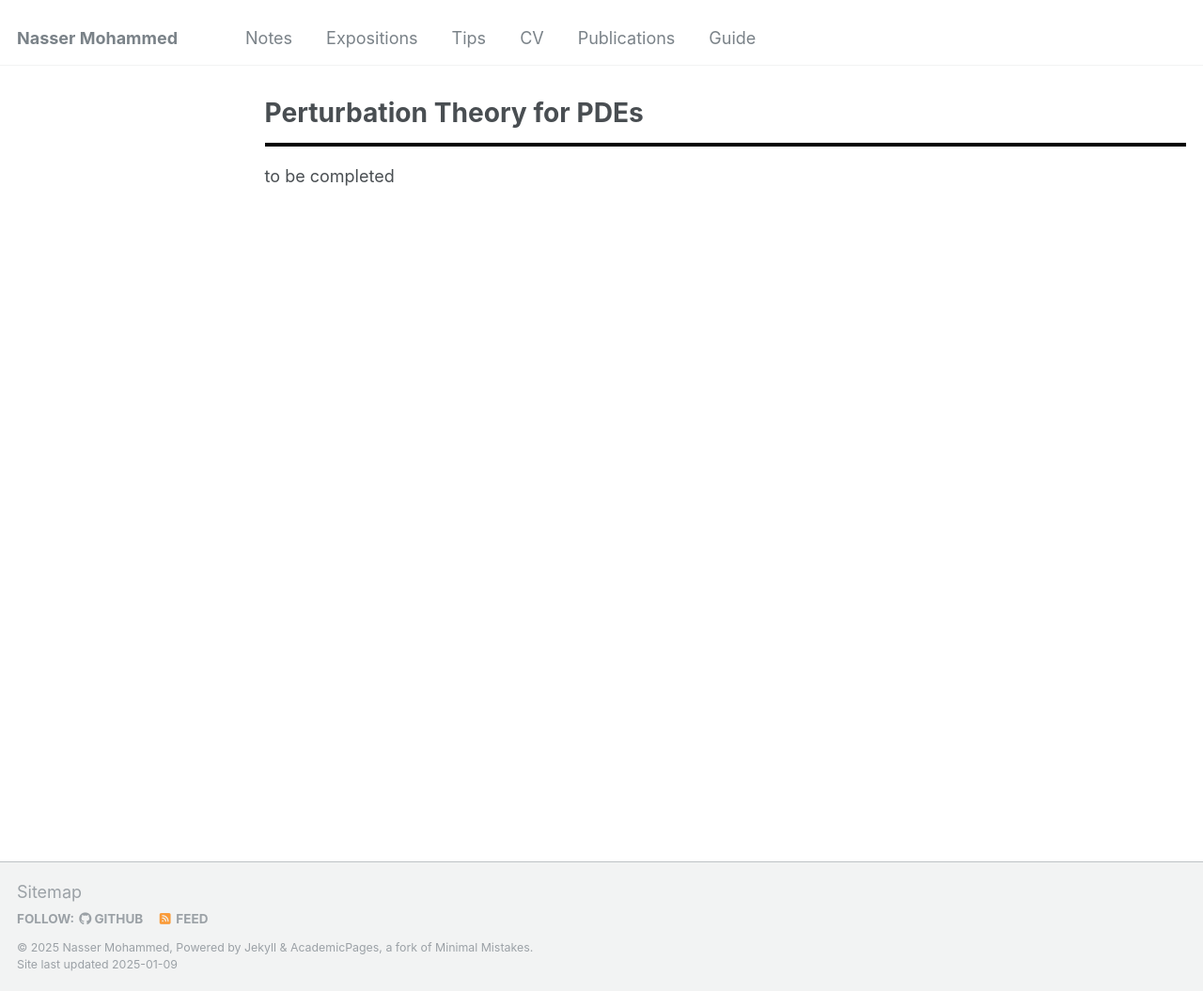
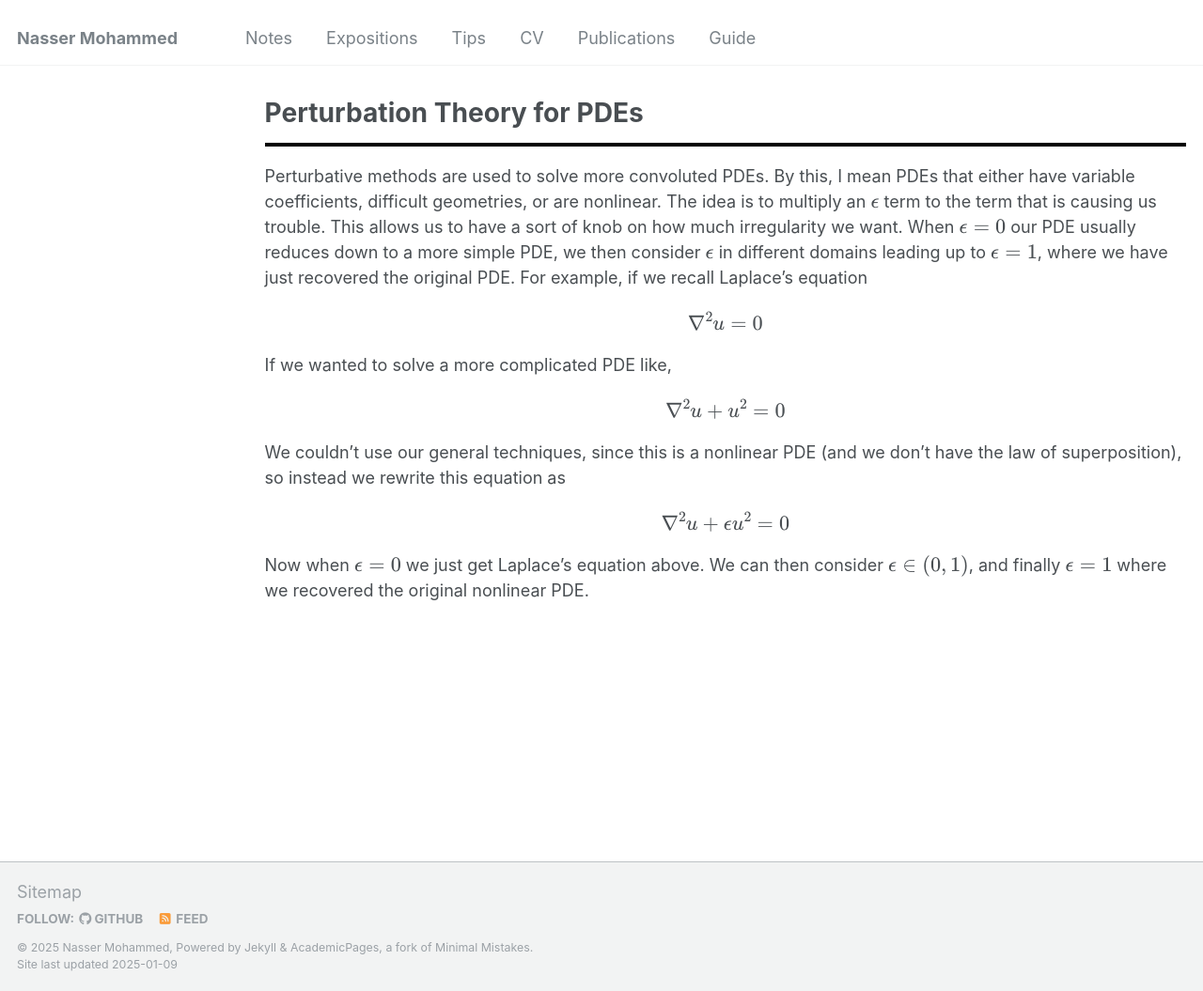
Before and after one commit to Nasser-Mohammed/Nasser-Mohammed.github.io, a Jekyll site: the page built from _pages/notes/pde/perturbation-theory.md, in a window 1280 px wide and 1055 px high. Shown: the whole window at 94% size. Built offline with Jekyll 4.4.1, drawn with Linux system fonts in a browser that asks for light colours.

Commit message:
Update perturbation-theory.md

```diff
--- a/_pages/notes/pde/perturbation-theory.md
+++ b/_pages/notes/pde/perturbation-theory.md
@@ -5,4 +5,10 @@
 author_profile: false
 ---
 <hr style="border: 2px solid black;">
-to be completed
+Perturbative methods are used to solve more convoluted PDEs. By this, I mean PDEs that either have variable coefficients, difficult geometries, or are nonlinear. The idea is to multiply an \\(\epsilon\\) term to the term that is causing us trouble. This allows us to have a sort of knob on how much irregularity we want. When \\(\epsilon = 0\\) our PDE usually reduces down to a more simple PDE, we then consider \\(\epsilon\\) in different domains leading up to \\(\epsilon = 1\\), where we have just recovered the original PDE. For example, if we recall Laplace's equation
+\\[\nabla^2 u = 0\\]
+If we wanted to solve a more complicated PDE like,
+\\[\nabla^2 u + u^2 = 0\\]
+We couldn't use our general techniques, since this is a nonlinear PDE (and we don't have the law of superposition), so instead we rewrite this equation as
+\\[\nabla^2 u + \epsilon u^2 = 0\\]
+Now when \\(\epsilon = 0\\) we just get Laplace's equation above. We can then consider \\(\epsilon \in (0,1)\\), and finally \\(\epsilon = 1\\) where we recovered the original nonlinear PDE.
```
